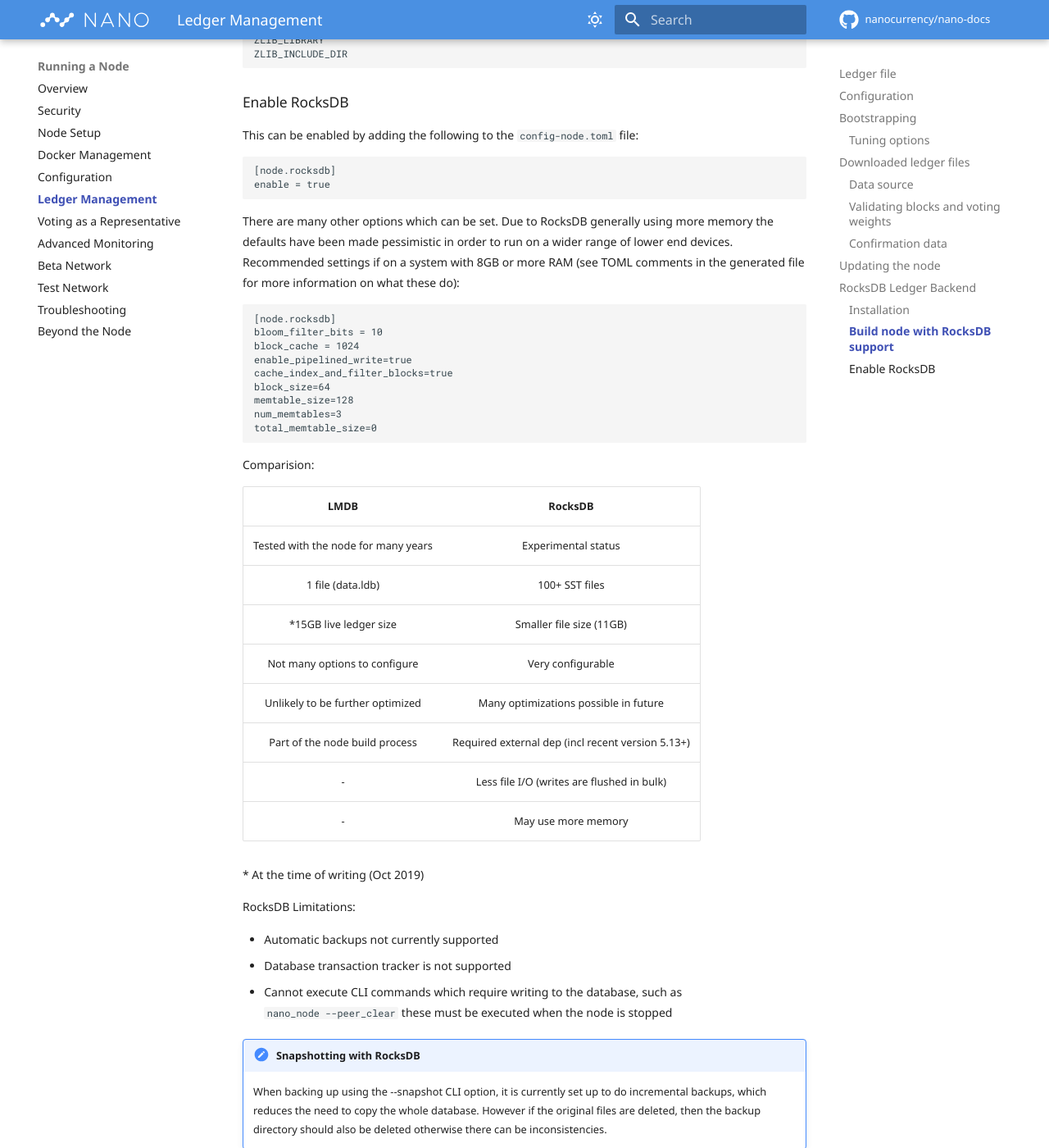
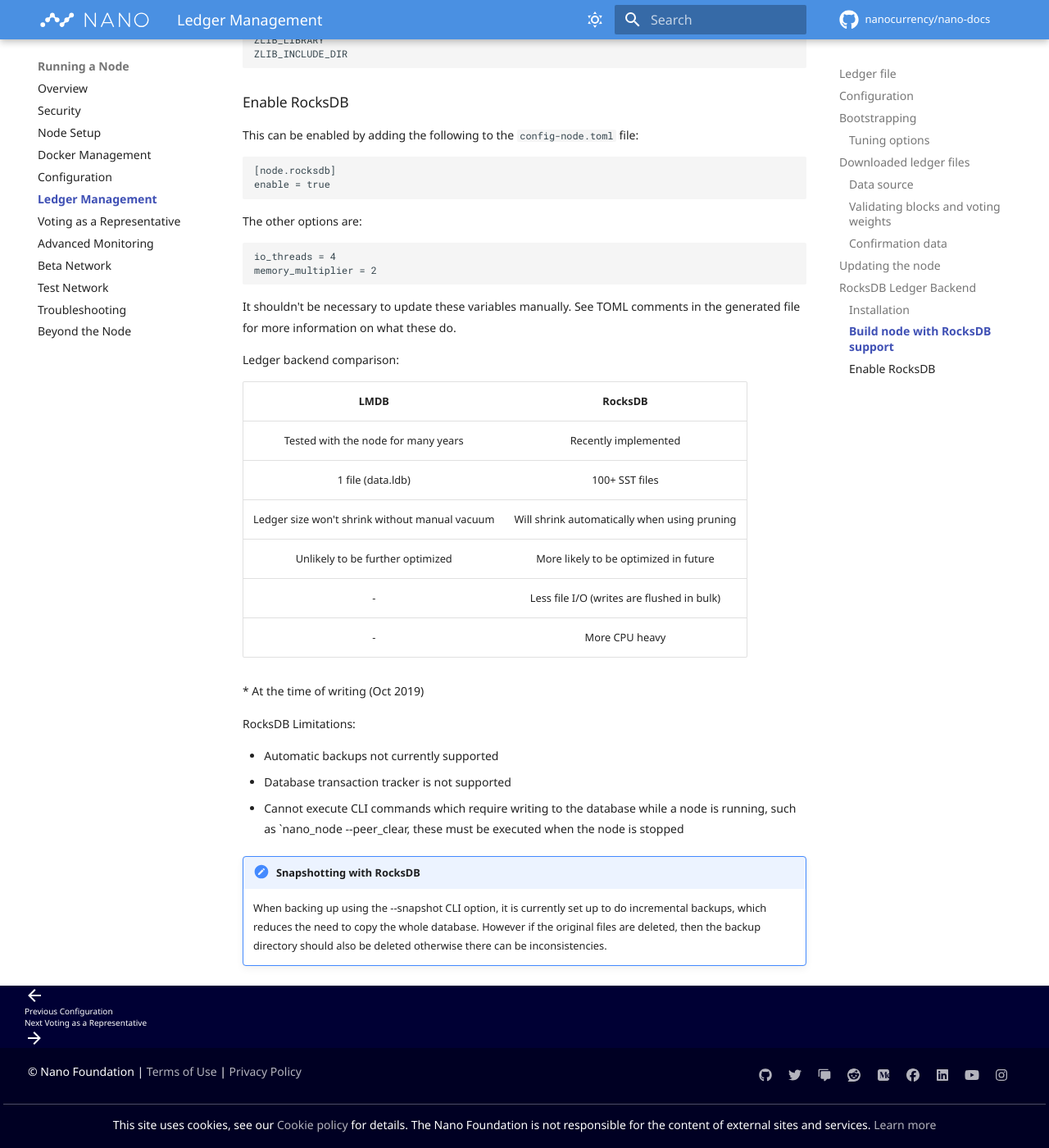
Before and after one commit to nanocurrency/nano-docs, an MkDocs documentation site: the page built from docs/running-a-node/ledger-management.md, in a window 1280 px wide and 1400 px high, scrolled down 6662 px. Shown: the whole window at 82% size. Built offline with MkDocs 1.6.1 and Material for MkDocs 9.7.7, drawn with Linux system fonts in a browser that asks for light colours; comment, search, counter and statistics services are not loaded.

Commit message:
RocksDB updates

````diff
--- a/docs/running-a-node/ledger-management.md
+++ b/docs/running-a-node/ledger-management.md
@@ -187,31 +187,23 @@
 enable = true
 ```
 
-There are many other options which can be set. Due to RocksDB generally using more memory the defaults have been made pessimistic in order to run on a wider range of lower end devices. Recommended settings if on a system with 8GB or more RAM (see TOML comments in the generated file for more information on what these do):
+The other options are:
+```
+io_threads = 4
+memory_multiplier = 2
+```
+It shouldn't be necessary to update these variables manually. See TOML comments in the generated file for more information on what these do.
 
-```
-[node.rocksdb]
-bloom_filter_bits = 10
-block_cache = 1024
-enable_pipelined_write=true
-cache_index_and_filter_blocks=true
-block_size=64
-memtable_size=128
-num_memtables=3
-total_memtable_size=0
-```
-Comparision:
+Ledger backend comparison:
 
 | LMDB | RocksDB |
 | :-------: | :---------: |
-| Tested with the node for many years | Experimental status |
+| Tested with the node for many years | Recently implemented |
 | 1 file (data.ldb) | 100+ SST files |
-| *15GB live ledger size | Smaller file size (11GB) |
-| Not many options to configure  | Very configurable |
-| Unlikely to be further optimized | Many optimizations possible in future |
-| Part of the node build process | Required external dep (incl recent version 5.13+) |
+| Ledger size won't shrink without manual vacuum | Will shrink automatically when using pruning |
+| Unlikely to be further optimized | More likely to be optimized in future |
 | - | Less file I/O (writes are flushed in bulk) |
-| - | May use more memory |
+| - | More CPU heavy |
 
 \* At the time of writing (Oct 2019)
 
@@ -219,7 +211,7 @@
 
 * Automatic backups not currently supported
 * Database transaction tracker is not supported
-* Cannot execute CLI commands which require writing to the database, such as `nano_node --peer_clear` these must be executed when the node is stopped
+* Cannot execute CLI commands which require writing to the database while a node is running, such as `nano_node --peer_clear, these must be executed when the node is stopped
 
 !!! note "Snapshotting with RocksDB"
 	When backing up using the --snapshot CLI option, it is currently set up to do incremental backups, which reduces the need to copy the whole database. However if the original files are deleted, then the backup directory should also be deleted otherwise there can be inconsistencies.
````
Also changed, not shown: docs/integration-guides/build-options.md (+0 -1 lines).
